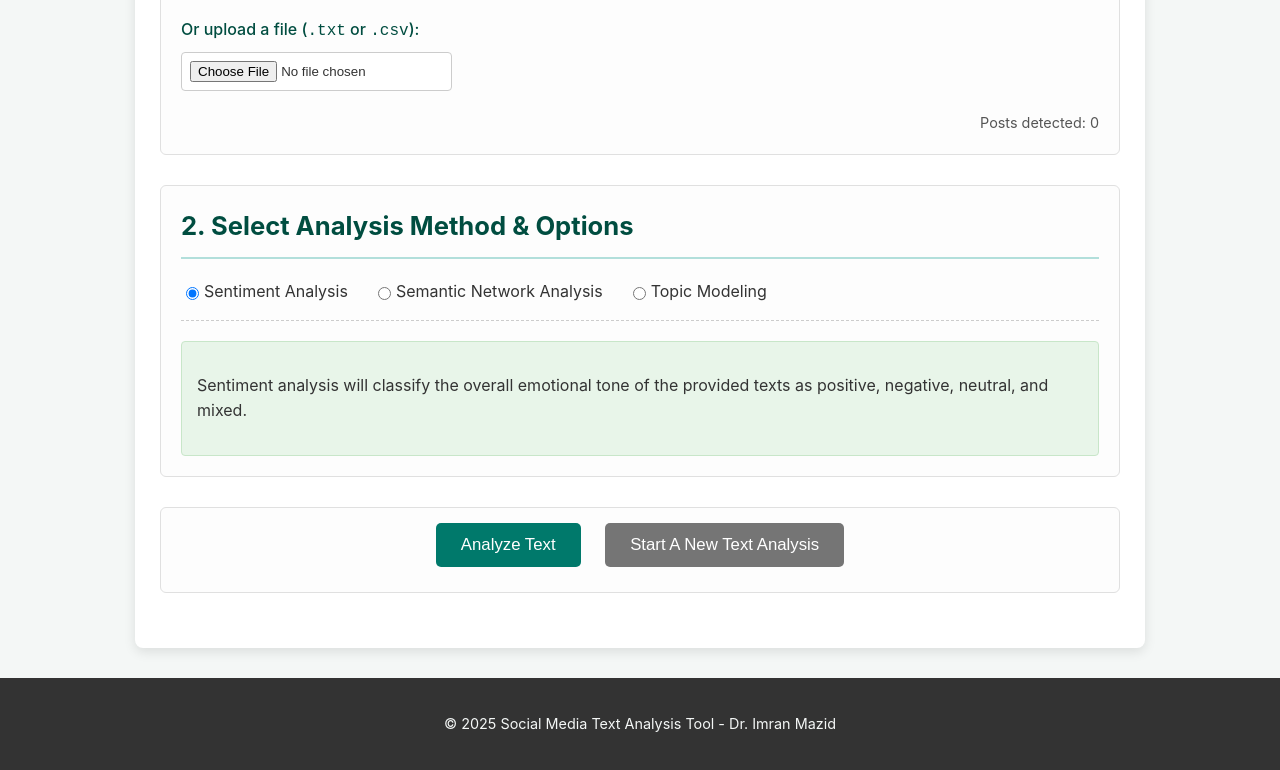
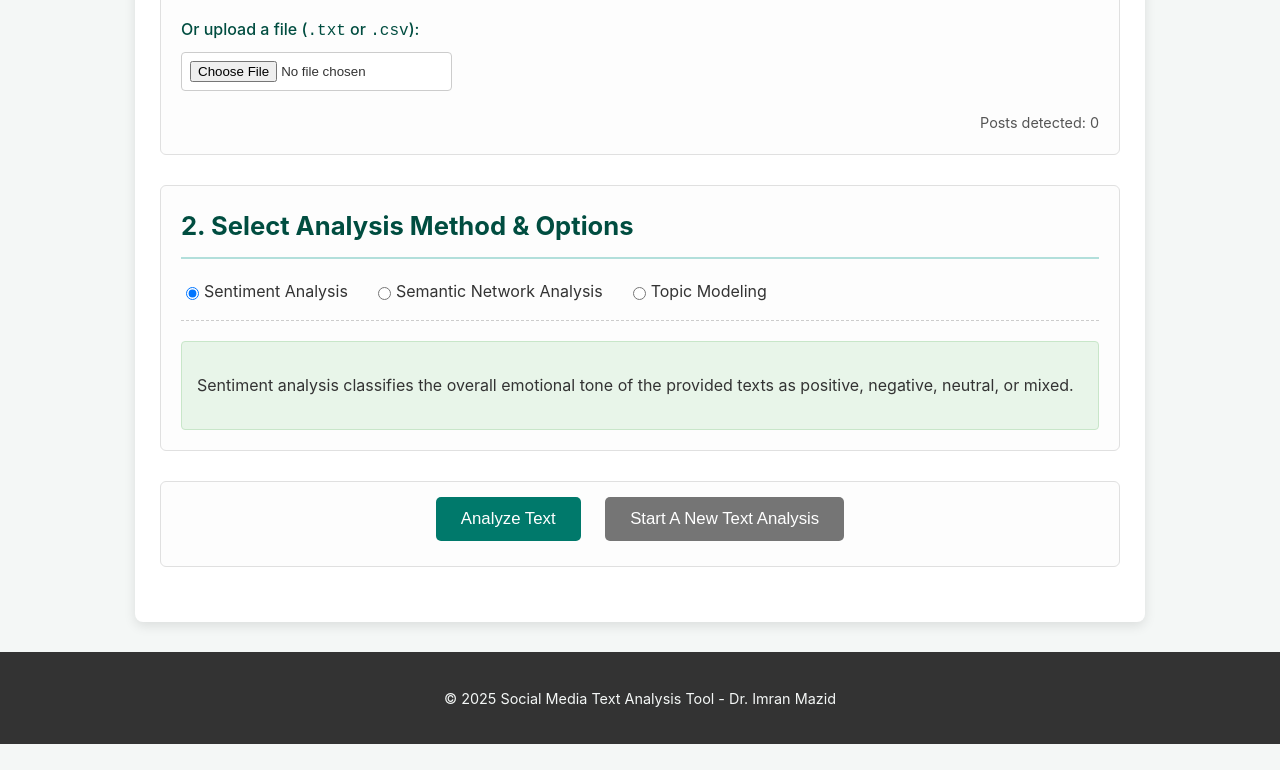
Before and after one commit to imranmazid09/gemini-analysis-tool, a website: page index.html in a window 1280 px wide. Shown: the part 662-1432 px from the top of the page. After the commit the page ends 1406 px from the top, so only its background shows below. Drawn offline with nearby package versions, Linux system fonts and the light colour scheme.

Commit message:
Update index.html

```diff
--- a/index.html
+++ b/index.html
@@ -56,7 +56,7 @@
             </div>
 
             <div id="controlsSentiment" class="analysis-controls active">
-                <p>Sentiment analysis will classify the overall emotional tone of the provided texts as positive, negative, neutral, and mixed.</p>
+                <p>Sentiment analysis classifies the overall emotional tone of the provided texts as positive, negative, neutral, or mixed.</p>
             </div>
             <div id="controlsNetwork" class="analysis-controls">
                 <h4>Semantic Network Analysis Options:</h4>
```
